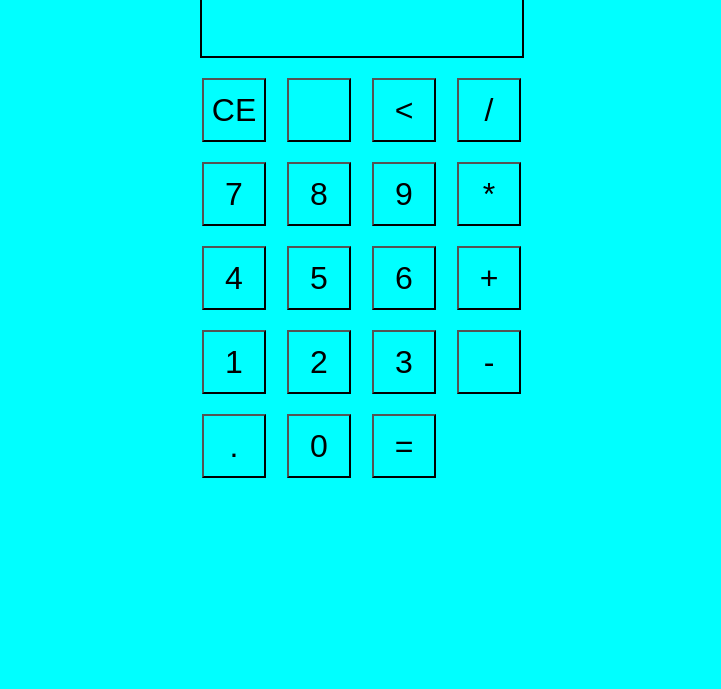
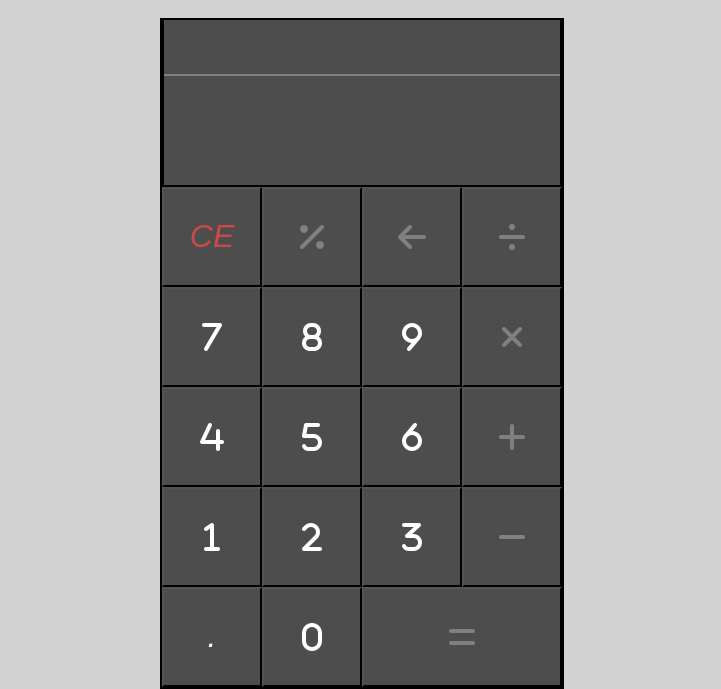
Before and after one commit to Coisdt/calculator-app, a plain HTML site: page index.html in a window 1280 px wide. Shown: the part 137-826 px from the top of the page, without its empty margins (278-999 px from the left). Before the commit the page ends 800 px from the top, so only its background shows below. Drawn offline with Linux system fonts and the light colour scheme.

Commit message:
%, delete, prev-screen, error, main styles

```diff
--- a/app.js
+++ b/app.js
@@ -1,59 +1,55 @@
-// const display = document.querySelector(".display");
-// const buttons = document.querySelectorAll(".btn");
-
-// let calculation = [];
-// let joinedCalculation;
-
-// function calculate(btn) {
-//   const value = btn.textContent;
-//   console.log(value);
-//   display.innerHTML = value;
-//   if (value === "=") {
-//     calculation = [];
-//     display.textContent = eval(joinedCalculation);
-//   } else if (value === "CE") {
-//     display.textContent = "";
-//   }
-//   // back btn
-//   else {
-//     calculation.push(value);
-//     joinedCalculation = calculation.join("");
-//     display.textContent = joinedCalculation;
-//   }
-// }
-
-// buttons.forEach((btn) => {
-//   console.log(btn);
-//   btn.addEventListener("click", () => calculate(btn));
-// });
-
 const buttons = document.querySelectorAll(".btn");
-const displayOnScreen = document.querySelector(".display-on-screen");
+const displayMainScreen = document.querySelector(".current-display");
+const displayPrevScreen = document.querySelector(".previous-display");
 
 let calculation = [];
 let joinedCalculation;
+let answer;
 
 function calculate(btn) {
-  // console.log(btn);
-  const value = btn.textContent;
-  displayOnScreen.textContent = value;
-  // console.log(value);
+  let value = btn.id;
+  displayMainScreen.textContent = value;
+  try {
+    // ---------Clear All
     if (value === "CE") {
-    displayOnScreen.textContent = " ";
+      displayMainScreen.textContent = " ";
+      displayPrevScreen.textContent = " ";
       calculation = [];
-  } else if (value === "=") {
-    displayOnScreen.textContent = eval(joinedCalculation);
     }
-  //add back btn
+    // ---------sum of calculation
+    else if (value === "=") {
+      let answer = eval(joinedCalculation);
+      displayMainScreen.textContent = answer;
+      calculation = [answer];
+      displayPrevScreen.textContent = joinedCalculation;
+    }
+    // ----------backspace
     else if (value === "<") {
       calculation.pop(value);
       joinedCalculation = calculation.join("");
-    displayOnScreen.textContent = joinedCalculation;
-  } else {
+      displayMainScreen.textContent = joinedCalculation;
+    }
+    // ----------double period error
+    // but it prevent another decimal nr !!!!!!!!!!!!!!!! darn!
+    // else if (value === "." && calculation.includes(".")) {
+    //   joinedCalculation = calculation.join("");
+    //   displayMainScreen.textContent = joinedCalculation;
+    //   return
+    // }
+    // ----------calculate percentage
+    else if (value === "%") {
       calculation.push(value);
-    console.log(calculation);
       joinedCalculation = calculation.join("");
-    displayOnScreen.textContent = joinedCalculation;
+      displayMainScreen.textContent = joinedCalculation;
+    }
+    // ----------add up all numbers/btns pressed
+    else {
+      calculation.push(value);
+      joinedCalculation = calculation.join("");
+      displayMainScreen.textContent = joinedCalculation;
+    }
+  } catch (error) {
+    displayMainScreen.textContent = "Error";
   }
 }
 
--- a/index.html
+++ b/index.html
@@ -5,34 +5,59 @@
     <meta http-equiv="X-UA-Compatible" content="IE=edge" />
     <meta name="viewport" content="width=device-width, initial-scale=1.0" />
     <link rel="stylesheet" href="styles.css" />
+    <link
+      rel="stylesheet"
+      href="https://cdnjs.cloudflare.com/ajax/libs/font-awesome/6.4.0/css/all.min.css"
+      integrity="sha512-iecdLmaskl7CVkqkXNQ/ZH/XLlvWZOJyj7Yy7tcenmpD1ypASozpmT/E0iPtmFIB46ZmdtAc9eNBvH0H/ZpiBw=="
+      crossorigin="anonymous"
+      referrerpolicy="no-referrer"
+    />
     <title>Calculator Challenge</title>
   </head>
   <body>
     <h1>My Calculator App</h1>
-    <div class="calculator">
-      <div class="container">
-        <div class="display-on-screen"></div>
-        <!-- <div class="display"></div> -->
+    <div class="container">
+      <div class="calculator">
+        <div class="screen-container">
+          <div class="previous-display"></div>
+          <div class="current-display"></div>
+        </div>
         <div class="buttons">
-          <button class="btn">CE</button>
-          <button class="btn"></button>
-          <button class="btn"><</button>
-          <button class="btn">/</button>
-          <button class="btn">7</button>
-          <button class="btn">8</button>
-          <button class="btn">9</button>
-          <button class="btn">*</button>
-          <button class="btn">4</button>
-          <button class="btn">5</button>
-          <button class="btn">6</button>
-          <button class="btn">+</button>
-          <button class="btn">1</button>
-          <button class="btn">2</button>
-          <button class="btn">3</button>
-          <button class="btn">-</button>
-          <button class="btn">.</button>
-          <button class="btn">0</button>
-          <button class="btn equals">=</button>
+          <button class="operator btn" id="CE">
+            <i style="color: rgb(204, 73, 73)">CE</i>
+          </button>
+          <button class="operator btn" id="/100">
+            <i class="fa-solid fa-percent"></i>
+          </button>
+          <button class="operator btn" id="<">
+            <i class="fa-solid fa-arrow-left"></i>
+          </button>
+          <button class="operator btn" id="/">
+            <i class="fa-solid fa-divide"></i>
+          </button>
+          <button class="btn" id="7"><i class="fa-solid fa-7"></i></button>
+          <button class="btn" id="8"><i class="fa-solid fa-8"></i></button>
+          <button class="btn" id="9"><i class="fa-solid fa-9"></i></button>
+          <button class="operator btn" id="*">
+            <i class="fa-solid fa-xmark"></i>
+          </button>
+          <button class="btn" id="4"><i class="fa-solid fa-4"></i></button>
+          <button class="btn" id="5"><i class="fa-solid fa-5"></i></button>
+          <button class="btn" id="6"><i class="fa-solid fa-6"></i></button>
+          <button class="operator btn" id="+">
+            <i class="fa-solid fa-plus"></i>
+          </button>
+          <button class="btn" id="1"><i class="fa-solid fa-1"></i></button>
+          <button class="btn" id="2"><i class="fa-solid fa-2"></i></button>
+          <button class="btn" id="3"><i class="fa-solid fa-3"></i></button>
+          <button class="operator btn" id="-">
+            <i class="fa-solid fa-minus"></i>
+          </button>
+          <button class="btn" id="."><i>.</i></button>
+          <button class="btn" id="0"><i class="fa-solid fa-0"></i></button>
+          <button class="operator btn equals" id="=">
+            <i class="fa-solid fa-equals"></i>
+          </button>
         </div>
       </div>
     </div>
--- a/styles.css
+++ b/styles.css
@@ -1,48 +1,108 @@
 * {
   padding: 0;
   margin: 0;
-  background-color: aqua;
+  background-color: lightgray;
 }
 
 h1 {
   display: grid;
   justify-content: center;
   font-size: 5rem;
-}
-
-.calculator{
-    display: grid;
-    justify-content: center;
+  padding: 2rem;
 }
 
 .container {
   display: grid;
-  justify-items: center;
   justify-content: center;
-  height: 30rem;
-  width: 30rem;
-  padding-top: 20px;
-  gap: 20px
 }
 
-.display-on-screen {
+.calculator {
+  display: grid;
+  justify-items: center;
+  grid-template-rows: 1fr 3fr;
+  border: 2px solid;
+  height: auto;
+  width: auto;
+  align-items: center;
+}
+
+.screen-container {
   display: grid;
   justify-self: center;
+  grid-template-rows: 1fr 2fr;
   border: 2px solid;
-  width: 100%;
-  height: 5rem;
-  font-size: 4rem;
+  height: 100%;
+  width: 396px;
+  max-width: 396px;
+  border: 2px solid;
 }
+
+.previous-display {
+  background-color: rgb(77, 77, 77);
+  color: white;
+  display: flex;
+  justify-content: flex-end;
+  align-items: center;
+  padding-left: 1rem;
+  padding-right: 1rem;
+  font-size: 1rem;
+  border-bottom: 2px solid gray;
+}
+
+.current-display {
+  color: white;
+  background-color: rgb(77, 77, 77);
+  max-width: 396px;
+  overflow-wrap: break-word;
+  overflow-wrap: normal;
+  display: flex;
+  justify-content: flex-end;
+  align-items: center;
+  font-size: 3rem;
+  padding: 1rem;
+  border-bottom: 2px solid black;
+}
+
 .buttons {
   display: grid;
-  grid-template-columns: 1fr 1fr 1fr 1fr;
-  width: 20rem;
-  gap: 20px;
-  font-size: 5rem;
+  width: 100%;
+  height: 100%;
+  grid-template-columns: repeat(4, 100px);
+  grid-template-rows: repeat(5, 100px);
 }
 
-.btn{
-    font-size: 2rem;
-    width: 4rem;
-    height: 4rem;
+.btn {
+  color: #000000;
+  background-color: rgb(77, 77, 77);
+  font-size: 2rem;
 }
+
+.btn i:hover{
+  background-color: grey;
+  color: black;
+}
+
+.btn i {
+  display: grid;
+  background-color: rgb(77, 77, 77);
+  color: white;
+  width: 100%;
+  height: 100%;
+  align-self: center;
+  place-items: center;
+  background: transparent;
+}
+
+.operator i {
+  color: gray;
+  background: transparent;
+}
+
+.operator i:hover {
+  background-color: grey;
+  color: black;
+}
+
+.equals{
+  width: 200px;
+}
```
Also changed, not shown: youtube.js (added, +28 -0 lines). Lines whose indentation alone changed are shown as unchanged.
